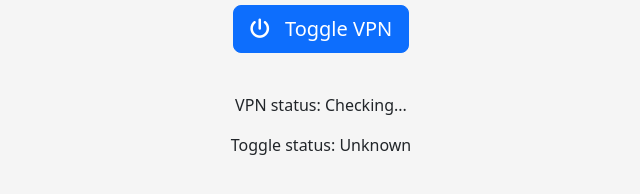
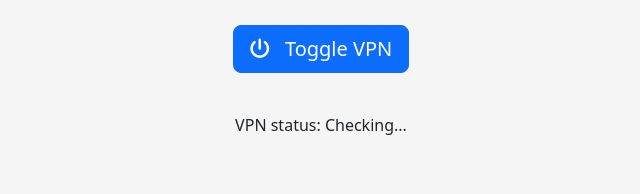
Before and after one commit to ArthurGareginyan/vpn-control-panel, a plain HTML site: page www/index.html in a window 1280 px wide. Shown: the part 414-608 px from the top of the page, without its empty margins (319-959 px from the left). Drawn offline with nearby package versions, Linux system fonts and the light colour scheme; no server answers.

Commit message:
Remove: Web page extra Status element

```diff
--- a/www/index.html
+++ b/www/index.html
@@ -25,13 +25,9 @@
             Toggle VPN
         </button>
 
-        <p id="vpnStatus">
+        <p id="status">
             <span style="font-weight: 100;">VPN status:</span>
             Checking...
-        </p>
-        <p id="status">
-            <span style="font-weight: 100;">Toggle status:</span>
-            Unknown
         </p>
 
     </div>
```
